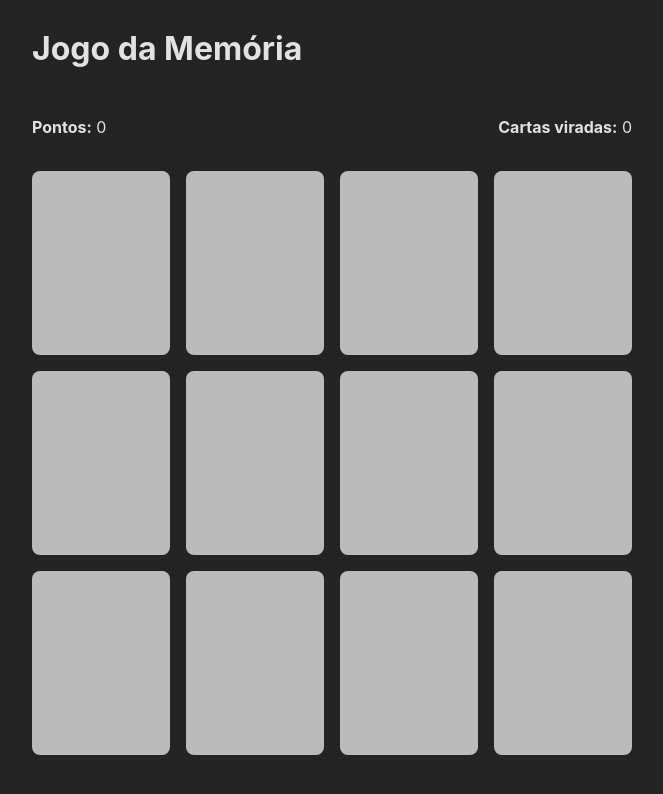
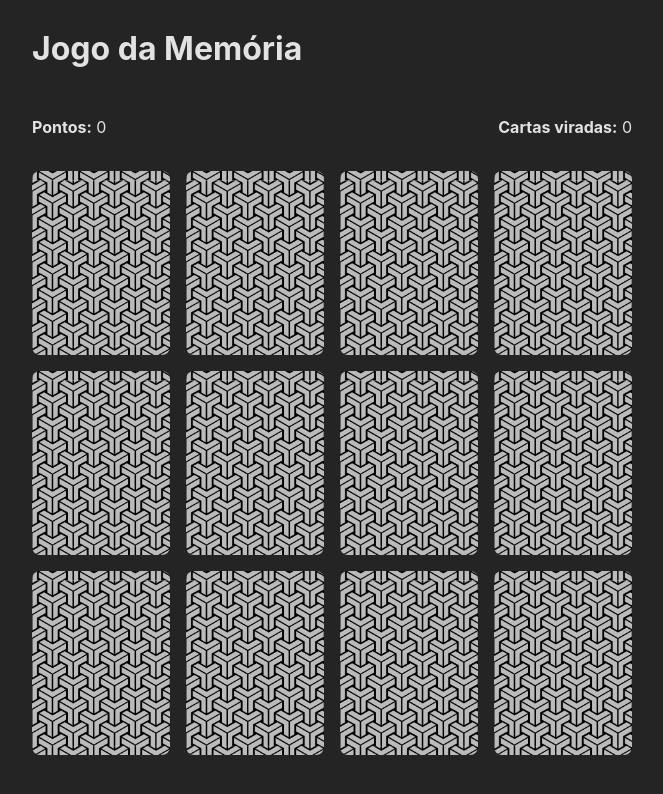
Before and after one commit to EmersonNetero/JogoDaMemoria, a React (Vite) app: page / in a window 1280 px wide. Shown: the top 794 px of the page, without its empty margins (308-971 px from the left). Built offline with nearby package versions, Linux system fonts and the light colour scheme.

Commit message:
style: adicona textura as cartas

```diff
--- a/src/index.css
+++ b/src/index.css
@@ -106,6 +106,9 @@ body {
 
 .carta__frente {
   background-color: #bbb;
+  background-image: url(/public/textura.png);
+  background-position: center;
+  background-size: 120%;
 }
 
 .carta__costas {
```
